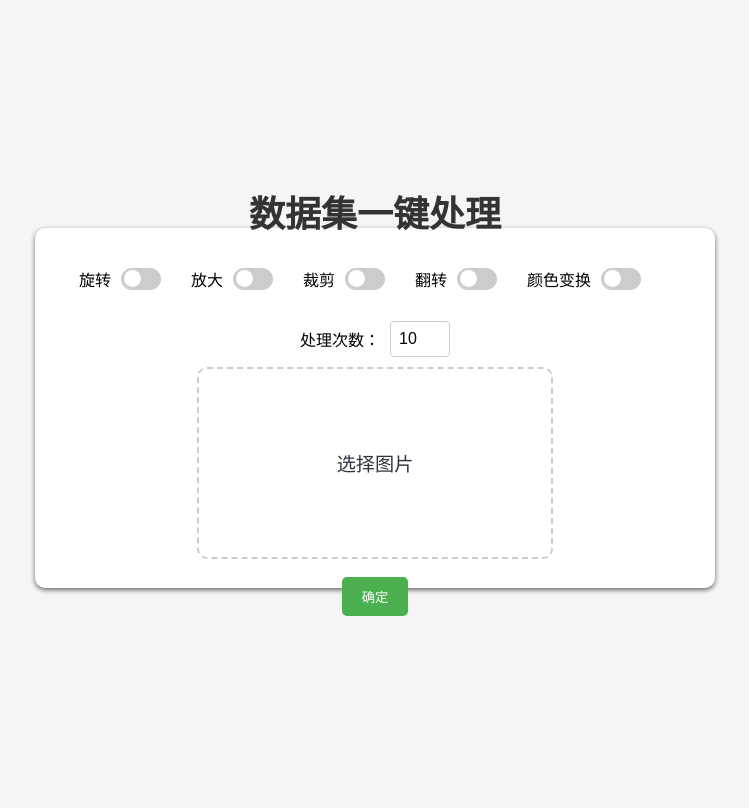
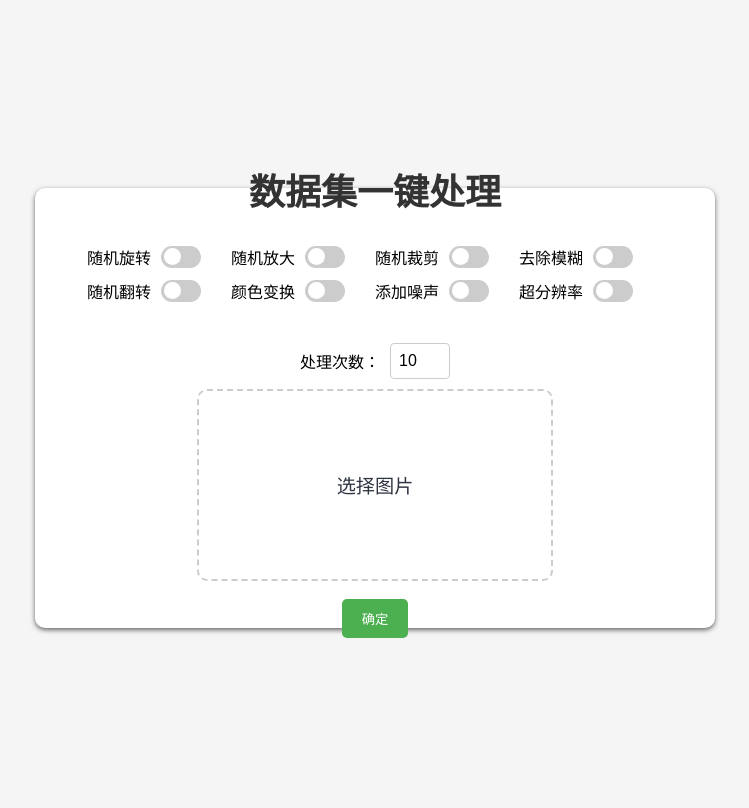
Before and after one commit to Accelerator19/Deep_learning_image_processing, a Flask app: page /onekey in a window 1280 px wide. Shown: the whole page, without its empty margins (273-1022 px from the left). Run offline with Flask 3, Linux system fonts and the light colour scheme; some libraries are stand-ins or nearby versions.

Commit message:
添加随机颜色变换与随机添加噪声

```diff
--- a/app.py
+++ b/app.py
@@ -171,7 +171,8 @@ def Onekey():
                 cut = request.form.get("cut")
                 flip = request.form.get("flip")
                 color = request.form.get("color")
-                image_buffer = function_onekey.pic_onekey(image_buffer, rotate, zoom, cut, flip, color)
+                noise = request.form.get("noise")
+                image_buffer = function_onekey.pic_onekey(image_buffer, rotate, zoom, cut, flip, color, noise)
                 result_files.append((filename, image_buffer))
 
     zip_buffer = io.BytesIO()
--- a/templates/onekey.html
+++ b/templates/onekey.html
@@ -20,7 +20,7 @@
         #container {
             margin: 50px auto;
             width: 50%;
-            height: 40vh;
+            height: 50vh;
             padding: 20px;
             background-color: #fff;
             border-radius: 10px;
@@ -105,10 +105,18 @@
         .switch-div {
             display: flex;
             justify-content: center;
+            flex-direction: column;
             align-items: center;
             width: 100%;
             height: 100%;
             margin-bottom: 30px;
+        }
+
+        .switch-row {
+            display: flex;
+            flex-direction: row;
+            align-items: center;
+            margin-bottom: 10px;
         }
 
         .switch {
@@ -206,22 +214,30 @@
 <div id="container">
     <h1>数据集一键处理</h1>
     <div class="switch-div">
-        <label class="switch-label" for="rotate">旋转</label>
+        <div class="switch-row">
+            <label class="switch-label" for="rotate">随机旋转</label>
             <label class="switch">
                 <input type="checkbox" id="rotate" onclick="click_rotate()">
                 <span class="slider round"></span>
             </label>
-        <label class="switch-label" for="zoom">放大</label>
+            <label class="switch-label" for="zoom">随机放大</label>
             <label class="switch">
                 <input type="checkbox" id="zoom" onclick="click_zoom()">
                 <span class="slider round"></span>
             </label>
-        <label class="switch-label" for="cut">裁剪</label>
+            <label class="switch-label" for="cut">随机裁剪</label>
             <label class="switch">
                 <input type="checkbox" id="cut" onclick="click_cut()">
                 <span class="slider round"></span>
             </label>
-        <label class="switch-label" for="flip">翻转</label>
+            <label class="switch-label" for="deblur">去除模糊</label>
+            <label class="switch">
+                <input type="checkbox" id="deblur" onclick="click_deblur()">
+                <span class="slider round"></span>
+            </label>
+        </div>
+        <div class="switch-row">
+            <label class="switch-label" for="flip">随机翻转</label>
             <label class="switch">
                 <input type="checkbox" id="flip" onclick="click_flip()">
                 <span class="slider round"></span>
@@ -231,6 +247,17 @@
                 <input type="checkbox" id="color" onclick="click_color()">
                 <span class="slider round"></span>
             </label>
+            <label class="switch-label" for="noise">添加噪声</label>
+            <label class="switch">
+                <input type="checkbox" id="noise" onclick="click_noise()">
+                <span class="slider round"></span>
+            </label>
+            <label class="switch-label" for="superresolution">超分辨率</label>
+            <label class="switch">
+                <input type="checkbox" id="superresolution" onclick="click_superresolution()">
+                <span class="slider round"></span>
+            </label>
+        </div>
     </div>
     <div class="input-box">
         <label for="turn-input" class="input-label">处理次数：</label>
@@ -254,6 +281,9 @@
     let cut = false; // 用于控制裁剪变量
     let flip = false; // 用于控制翻转变量
     let color = false; // 用于控制颜色变换变量
+    let noise = false; // 用于控制添加噪声变量
+    let deblur = false; // 用于控制去除模糊变量
+    let superresolution = false; // 用于控制超分辨率变量
 
     function click_rotate() {
         rotate = !rotate; // 取反当前状态
@@ -273,6 +303,18 @@
 
     function click_color() {
         color = !color; // 取反当前状态
+    }
+
+    function click_noise() {
+        noise = !noise; // 取反当前状态
+    }
+
+    function click_deblur() {
+        deblur = !deblur; // 取反当前状态
+    }
+
+    function click_superresolution() {
+        superresolution = !superresolution; // 取反当前状态
     }
 
     function previewImage(event) {
@@ -371,6 +413,13 @@
                     formData.append("cut", "False");
                 }
 
+                // 判断是否需要去除模糊
+                if (deblur) {
+                    formData.append("deblur", "True");
+                } else {
+                    formData.append("deblur", "False");
+                }
+
                 // 判断是否需要翻转
                 if (flip) {
                     formData.append("flip", "True");
@@ -383,6 +432,20 @@
                     formData.append("color", "True");
                 } else {
                     formData.append("color", "False");
+                }
+
+                // 判断是否需要添加噪声
+                if (noise) {
+                    formData.append("noise", "True");
+                } else {
+                    formData.append("noise", "False");
+                }
+
+                // 判断是否需要超分辨率
+                if (superresolution) {
+                    formData.append("superresolution", "True");
+                } else {
+                    formData.append("superresolution", "False");
                 }
 
                 fetch("/api/onekey", {
```
Also changed, not shown: function_onekey.py (+13 -1 lines). Lines whose indentation alone changed are shown as unchanged.
